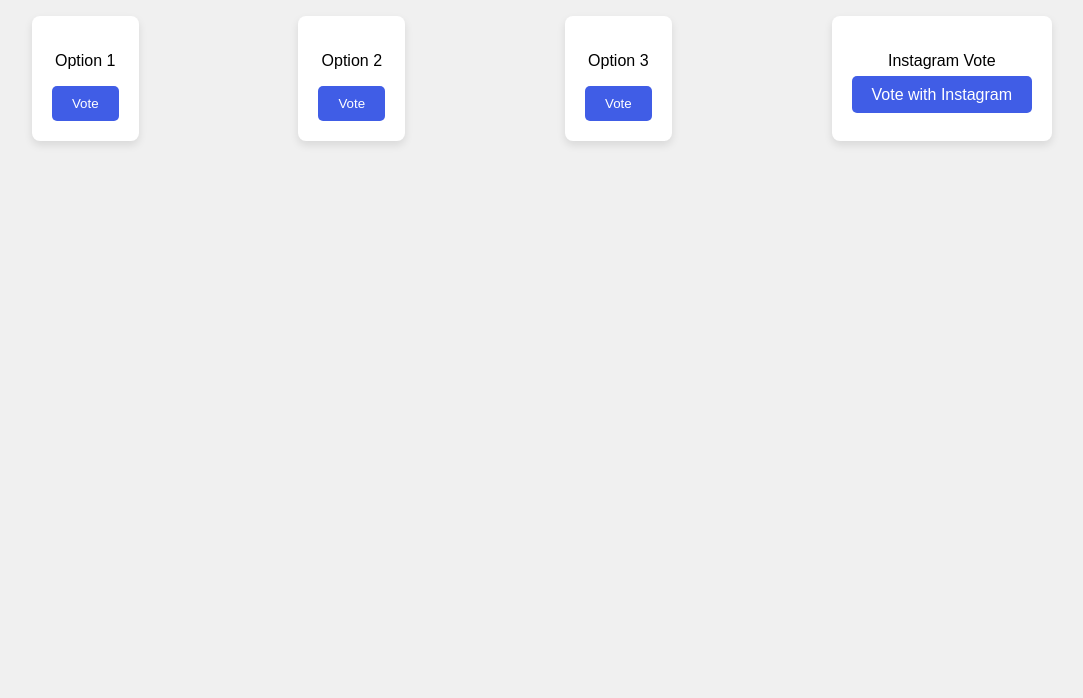
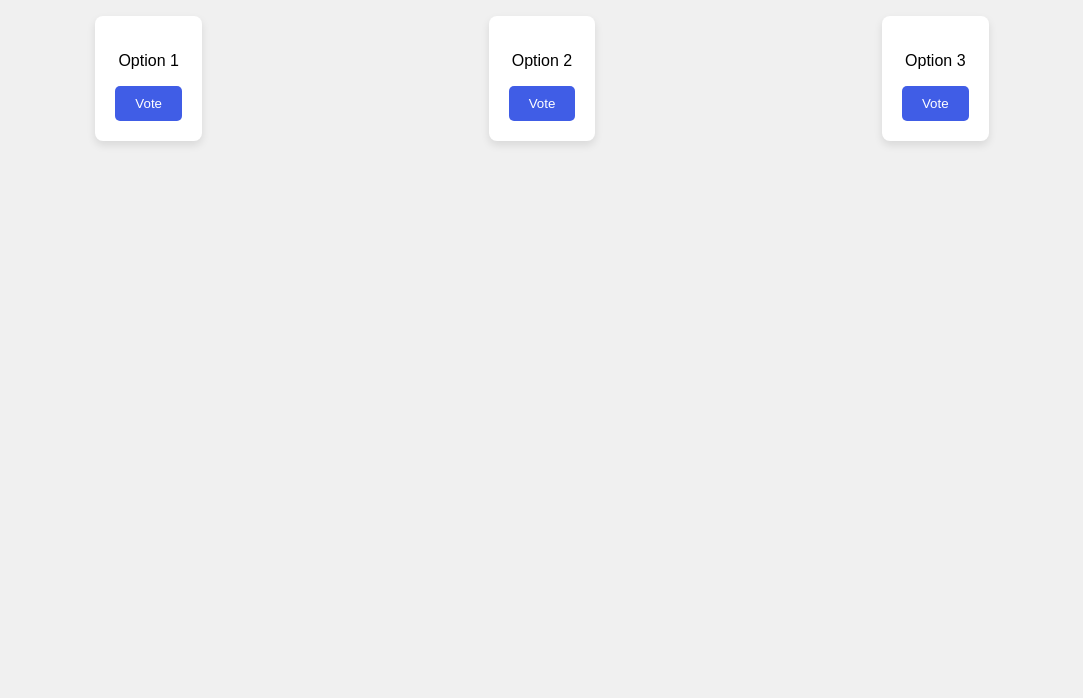
Before and after one commit to Fortunebeast272822/New-type-, a plain HTML site: page Index.html in a window 1280 px wide. Shown: the part 102-800 px from the top of the page, without its empty margins (98-1181 px from the left). Drawn offline with Linux system fonts and the light colour scheme.

Commit message:
Update Index.html

```diff
--- a/Index.html
+++ b/Index.html
@@ -26,10 +26,7 @@
                 <button class="vote-btn">Vote</button>
             </div>
 
-            <div class="option">
-                <p>Instagram Vote</p>
-                <a href="#" class="instagram-btn">Vote with Instagram</a>
-            </div>
+
         </div>
     </div>
 </body>
```
